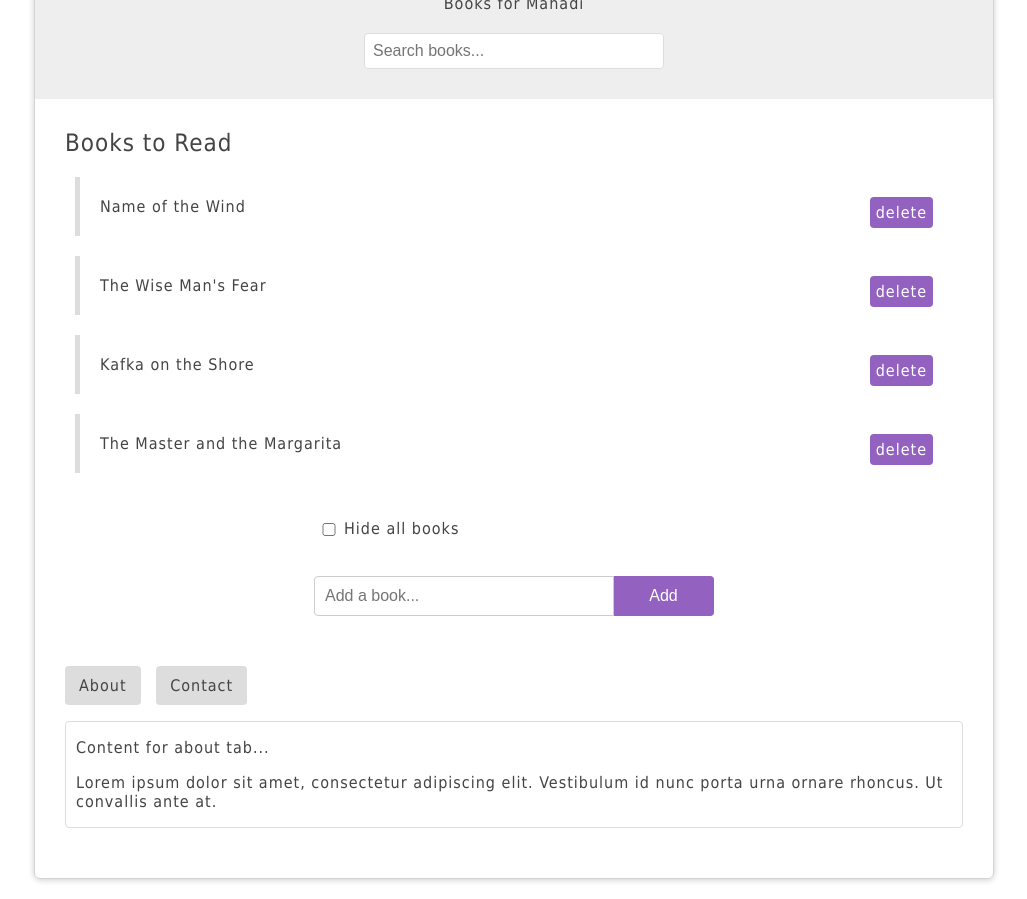
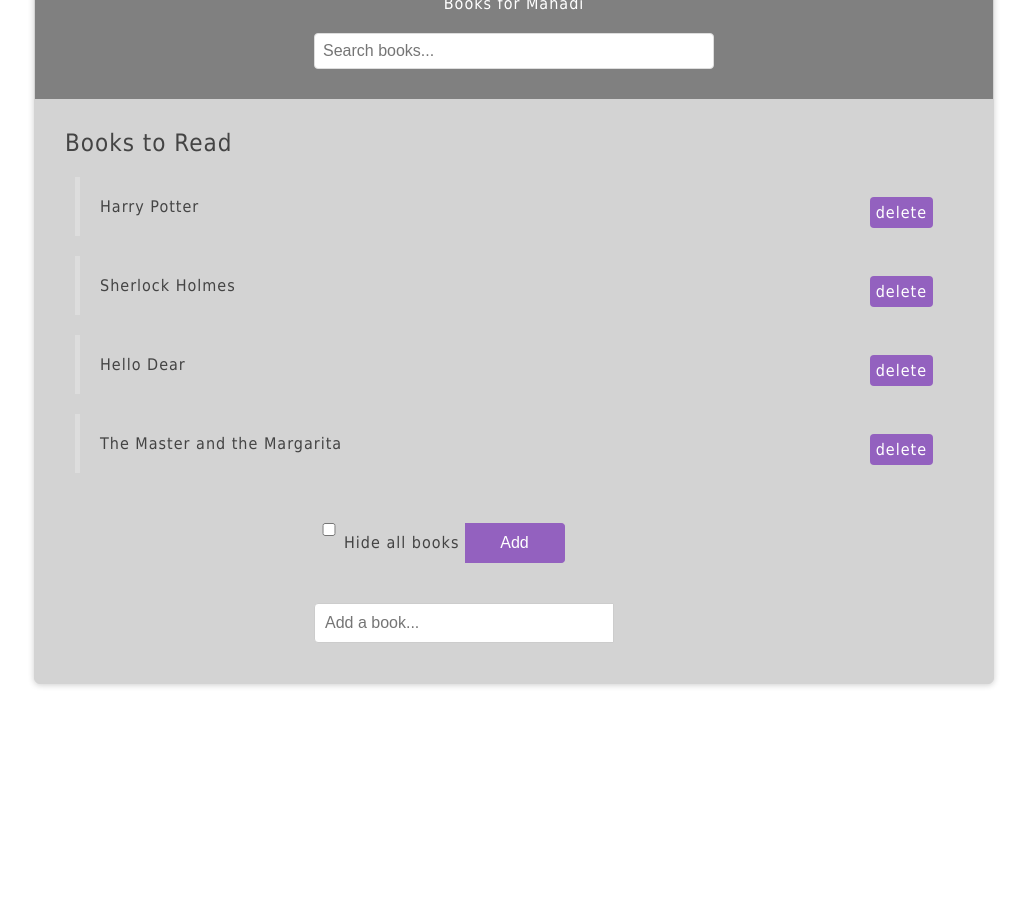
Before and after one commit to mahadi54/Book-List-App, a plain HTML site: page index.html in a window 1280 px wide. Shown: the part 95-994 px from the top of the page, without its empty margins (126-1153 px from the left). After the commit the page ends 800 px from the top, so only its background shows below. Drawn offline with Linux system fonts and the light colour scheme.

Commit message:
file update

```diff
--- a/app.js
+++ b/app.js
@@ -21,7 +21,7 @@ form.addEventListener('submit', function(e){
     li.appendChild(bookName)
     li.appendChild(deleteBtn)
     list.appendChild(li);
-    value = ""
+    form.querySelector('input[type="text"]').value = ""
 
 
 })
--- a/index.html
+++ b/index.html
@@ -4,32 +4,32 @@
     <meta charset="utf-8">
     <link href="style.css" rel="stylesheet" />
     <script src=""></script>
-    <title>JavaScript DOM</title>
+    <title>JS DOM Book List</title>
   </head>
   <body>
   	<div id="wrapper">
 	    <header>
 	    	<div id="page-banner">
 	    		<h1 class="title">BooK-List</h1>
-          <p>Books for Mahadi</p>
-          <form id="search-books">
-            <input type="text" placeholder="Search books..." />
-          </form>
+          		<p>Books for Mahadi</p>
+          		<form id="search-books">
+            		<input type="text" placeholder="Search books..." />
+          		</form>
 	    	</div>
 	    </header>
 	    <div id="book-list">
 	    	<h2 class="title">Books to Read</h2>
 	    	<ul>
 	    		<li>
-	    			<span class="name">Name of the Wind</span>
+	    			<span class="name">Harry Potter</span>
 	    			<span class="delete">delete</span>
 	    		</li>
 	    		<li>
-	    			<span class="name">The Wise Man's Fear</span>
+	    			<span class="name">Sherlock Holmes</span>
 	    			<span class="delete">delete</span>
 	    		</li>
 	    		<li>
-	    			<span class="name">Kafka on the Shore</span>
+	    			<span class="name">Hello Dear</span>
 	    			<span class="delete">delete</span>
 	    		</li>
 	    		<li>
@@ -44,20 +44,7 @@
 	    	<input type="text" placeholder="Add a book..." />
 	    	<button>Add</button>
 	    </form>
-      <div id="tabbed-content">
-        <ul class="tabs">
-          <li data-target="#about" class="active">About</li>
-          <li data-target="#contact">Contact</li>
-        </ul>
-        <div class="panel active" id="about">
-          <p>Content for about tab...</p>
-          <p>Lorem ipsum dolor sit amet, consectetur adipiscing elit. Vestibulum id nunc porta urna ornare rhoncus. Ut convallis ante at.</p>
-        </div>
-        <div class="panel" id="contact">
-          <p>Content for contact tab...</p>
-          <p>Lorem ipsum dolor sit amet, consectetur adipiscing elit. Vestibulum id nunc porta urna ornare rhoncus. Ut convallis ante at.</p>
-        </div>
-      </div>
+
     </div>
 	<script src="./app.js"></script>
   </body>
--- a/style.css
+++ b/style.css
@@ -6,6 +6,7 @@ body{
 
 h1, h2{
     font-weight: normal;
+
 }
 
 #wrapper{
@@ -18,10 +19,11 @@ h1, h2{
     padding: 0 0 20px;
     overflow: hidden;
     border: 1px solid lightgray;
+    background-color: lightgray;
 }
 
 #page-banner{
-    background: #eee ;
+    background-color: gray;
     padding: 10px 0;
 
 }
@@ -30,11 +32,12 @@ h1, h2{
     width: 100%;
     text-align: center;
     margin: 10px 0;
+    color: white;
 }
 
 #page-banner input{
     width: 90%;
-    max-width: 300px;
+    max-width: 400px;
     margin: 20px auto;
     display: block;
     padding: 8px;
@@ -43,6 +46,8 @@ h1, h2{
     font-size: 16px;
     color: #444;
 }
+
+
 
 #book-list, #add-book, #tabbed-content{
     margin: 30px;
@@ -79,6 +84,7 @@ h1, h2{
 #add-book{
     width: 400px;
     margin: 0 auto;
+
 }
 
 #add-book input{
@@ -104,7 +110,6 @@ h1, h2{
     border-radius: 0 4px 4px 0;
     cursor: pointer;
     width: 100px;
-    float: left;
     margin: 20px 0;
     border-left: 0;
     color: white;
```
